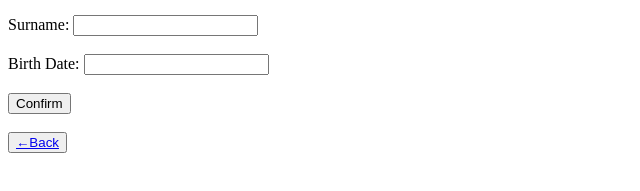
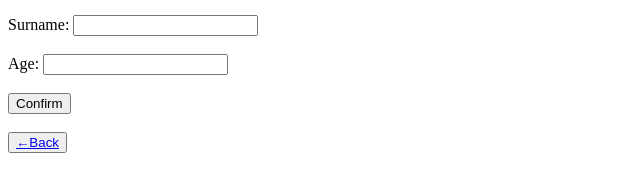
Before and after one commit to Shkvalik/Server-and-Script, a website: page views/register.html in a window 1280 px wide. Shown: the part 143-334 px from the top of the page, 0-640 px from the left. Drawn offline with Linux system fonts and the light colour scheme.

Commit message:
Change label name

```diff
--- a/views/register.html
+++ b/views/register.html
@@ -37,7 +37,7 @@
         </div>
         <br>
         <div class="content">
-            <label for="age">Birth Date:</label>
+            <label for="age">Age:</label>
             <input type="number" id="age" name="age" required>
         </div>
         <br>
```
